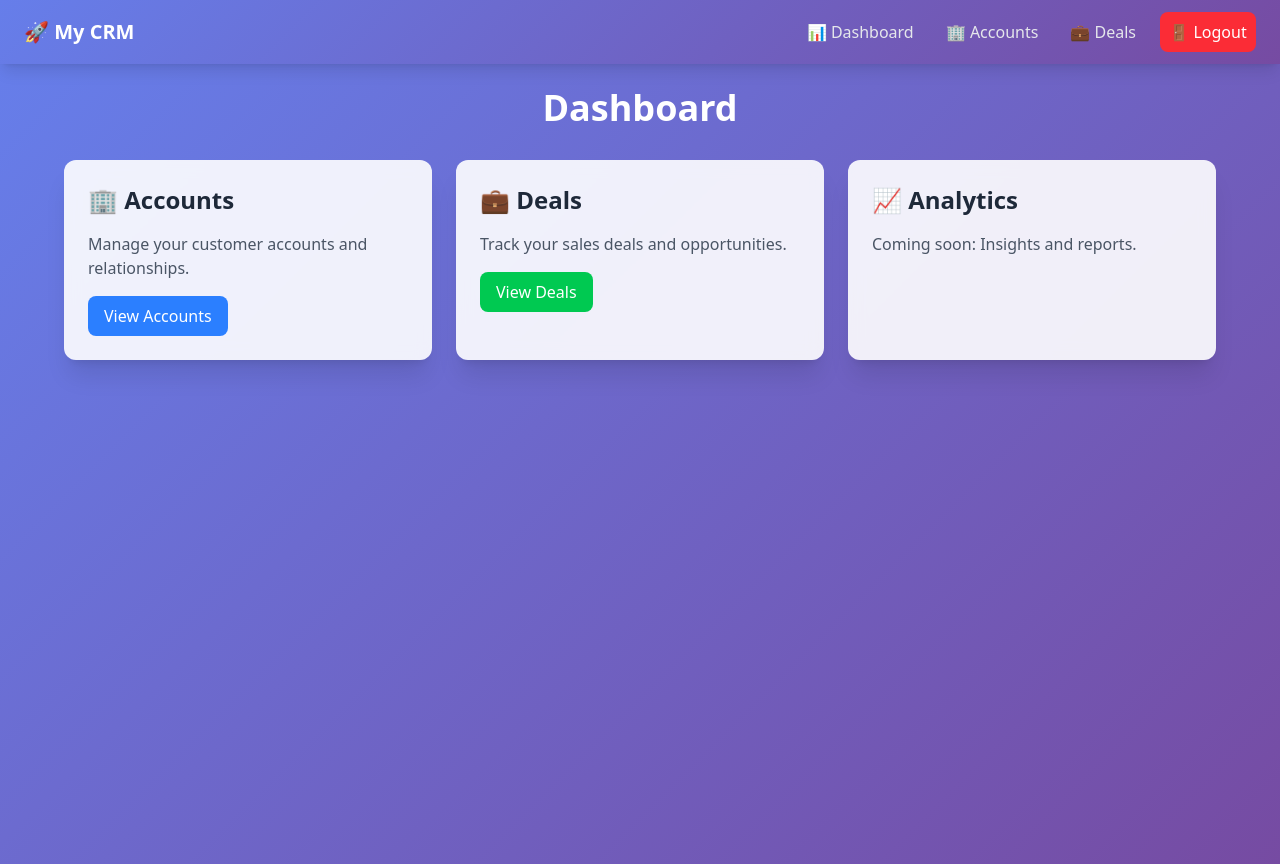
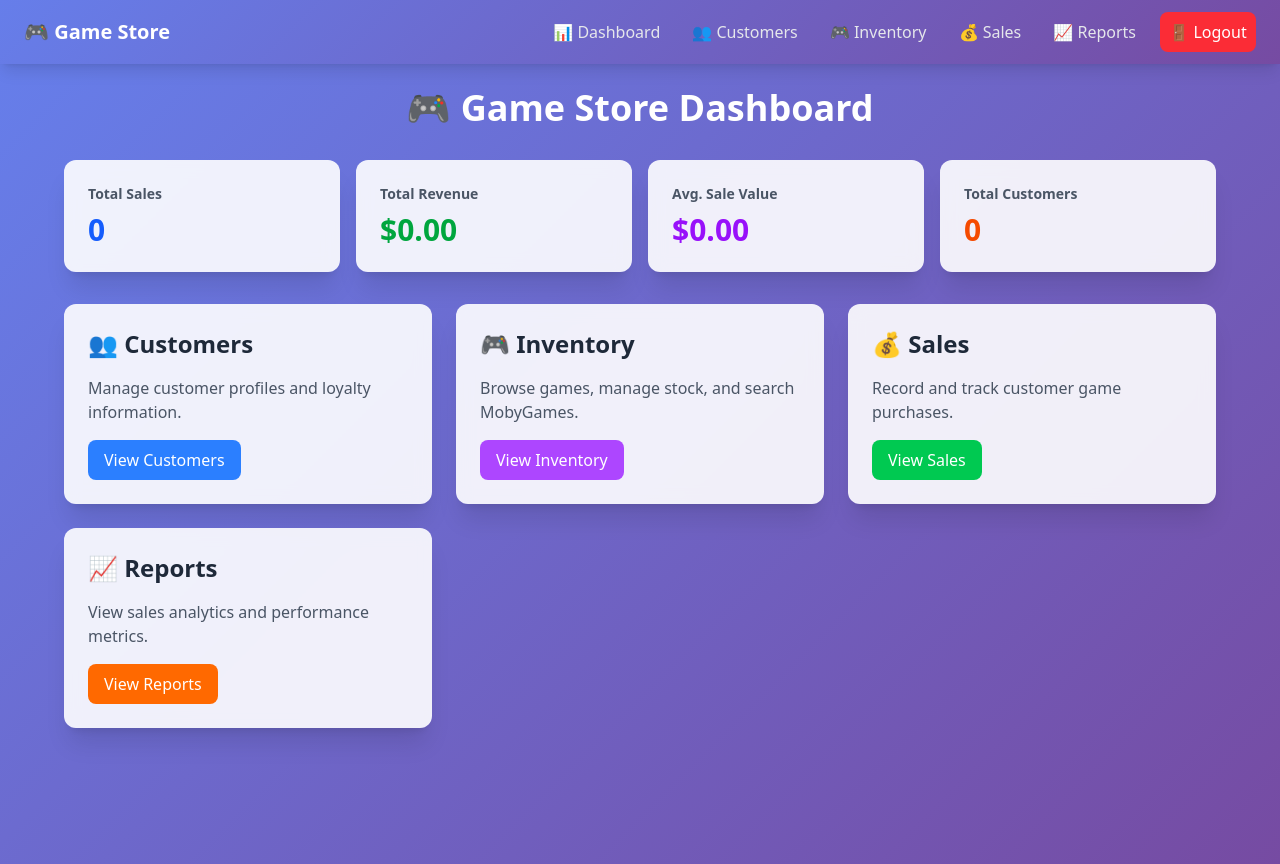
Before and after one commit to tanner-c/crm, a React (Vite) app in the folder client/: page /dashboard in a window 1280 px wide. Built offline with nearby package versions, Linux system fonts and the light colour scheme; no server answers; sample sign-in values are in the browser's storage.

Commit message:
Update Navbar and Dashboard.

```diff
--- a/client/src/components/ui/Navbar.tsx
+++ b/client/src/components/ui/Navbar.tsx
@@ -28,7 +28,7 @@ export function Navbar() {
 
   return (
     <nav className="fixed top-0 left-0 w-full h-16 gradient-bg flex items-center px-4 md:px-6 shadow-lg fade-in z-40">
-      <h1 className="text-white text-lg md:text-xl font-bold">🚀 My CRM</h1>
+      <h1 className="text-white text-lg md:text-xl font-bold">🎮 Game Store</h1>
 
       {/* Desktop Menu */}
       <div className="ml-auto hidden md:flex items-center space-x-4">
@@ -37,11 +37,17 @@ export function Navbar() {
             <Link to="/dashboard" className="text-gray-200 hover:text-white transition-colors duration-200 px-2 py-1 rounded hover:bg-white/10">
               📊 Dashboard
             </Link>
-            <Link to="/accounts" className="text-gray-200 hover:text-white transition-colors duration-200 px-2 py-1 rounded hover:bg-white/10">
-              🏢 Accounts
+            <Link to="/customers" className="text-gray-200 hover:text-white transition-colors duration-200 px-2 py-1 rounded hover:bg-white/10">
+              👥 Customers
             </Link>
-            <Link to="/deals" className="text-gray-200 hover:text-white transition-colors duration-200 px-2 py-1 rounded hover:bg-white/10">
-              💼 Deals
+            <Link to="/inventory" className="text-gray-200 hover:text-white transition-colors duration-200 px-2 py-1 rounded hover:bg-white/10">
+              🎮 Inventory
+            </Link>
+            <Link to="/sales" className="text-gray-200 hover:text-white transition-colors duration-200 px-2 py-1 rounded hover:bg-white/10">
+              💰 Sales
+            </Link>
+            <Link to="/reports" className="text-gray-200 hover:text-white transition-colors duration-200 px-2 py-1 rounded hover:bg-white/10">
+              📈 Reports
             </Link>
             <LogoutButton />
           </>}
@@ -70,18 +76,32 @@ export function Navbar() {
               📊 Dashboard
             </Link>
             <Link
-              to="/accounts"
+              to="/customers"
               className="text-gray-200 hover:text-white transition-colors duration-200 px-2 py-2 rounded hover:bg-white/10"
               onClick={() => setIsMenuOpen(false)}
             >
-              🏢 Accounts
+              👥 Customers
             </Link>
             <Link
-              to="/deals"
+              to="/inventory"
               className="text-gray-200 hover:text-white transition-colors duration-200 px-2 py-2 rounded hover:bg-white/10"
               onClick={() => setIsMenuOpen(false)}
             >
-              💼 Deals
+              🎮 Inventory
+            </Link>
+            <Link
+              to="/sales"
+              className="text-gray-200 hover:text-white transition-colors duration-200 px-2 py-2 rounded hover:bg-white/10"
+              onClick={() => setIsMenuOpen(false)}
+            >
+              💰 Sales
+            </Link>
+            <Link
+              to="/reports"
+              className="text-gray-200 hover:text-white transition-colors duration-200 px-2 py-2 rounded hover:bg-white/10"
+              onClick={() => setIsMenuOpen(false)}
+            >
+              📈 Reports
             </Link>
             <div className="pt-2">
               <LogoutButton />
--- a/client/src/pages/Dashboard.tsx
+++ b/client/src/pages/Dashboard.tsx
@@ -1,24 +1,95 @@
+import { useEffect, useState } from 'react';
+import { fetchSalesSummary } from '../lib/api';
+
 export default function Dashboard() {
+  const [summary, setSummary] = useState<any>(null);
+  const [loading, setLoading] = useState<boolean>(true);
+
+  useEffect(() => {
+    const loadSummary = async () => {
+      try {
+        const res = await fetchSalesSummary();
+        if (res.data) {
+          setSummary(res.data);
+        }
+      } catch (err) {
+        console.error('Failed to fetch sales summary:', err);
+      }
+      setLoading(false);
+    };
+    loadSummary();
+  }, []);
+
   return (
     <div className="min-h-screen gradient-bg p-4 md:p-6 fade-in">
       <div className="max-w-6xl mx-auto">
-        <h1 className="text-4xl font-bold text-white mb-8 text-center">Dashboard</h1>
+        <h1 className="text-4xl font-bold text-white mb-8 text-center">🎮 Game Store Dashboard</h1>
+
+        {loading ? (
+          <div className="text-center text-white">Loading...</div>
+        ) : (
+          <>
+            {/* Summary Cards */}
+            <div className="grid grid-cols-1 md:grid-cols-2 lg:grid-cols-4 gap-4 mb-8">
+              <div className="bg-white/90 backdrop-blur-sm rounded-xl shadow-xl p-6 card-hover">
+                <h3 className="text-sm font-semibold text-gray-600 mb-2">Total Sales</h3>
+                <p className="text-3xl font-bold text-blue-600">
+                  {summary?.totalSales || 0}
+                </p>
+              </div>
+              <div className="bg-white/90 backdrop-blur-sm rounded-xl shadow-xl p-6 card-hover">
+                <h3 className="text-sm font-semibold text-gray-600 mb-2">Total Revenue</h3>
+                <p className="text-3xl font-bold text-green-600">
+                  ${summary?.totalRevenue?.toFixed(2) || '0.00'}
+                </p>
+              </div>
+              <div className="bg-white/90 backdrop-blur-sm rounded-xl shadow-xl p-6 card-hover">
+                <h3 className="text-sm font-semibold text-gray-600 mb-2">Avg. Sale Value</h3>
+                <p className="text-3xl font-bold text-purple-600">
+                  ${summary?.averageSaleValue?.toFixed(2) || '0.00'}
+                </p>
+              </div>
+              <div className="bg-white/90 backdrop-blur-sm rounded-xl shadow-xl p-6 card-hover">
+                <h3 className="text-sm font-semibold text-gray-600 mb-2">Total Customers</h3>
+                <p className="text-3xl font-bold text-orange-600">
+                  {summary?.totalCustomers || 0}
+                </p>
+              </div>
+            </div>
+
+            {/* Navigation Cards */}
             <div className="grid grid-cols-1 md:grid-cols-2 lg:grid-cols-3 gap-6">
               <div className="bg-white/90 backdrop-blur-sm rounded-xl shadow-xl p-6 card-hover">
-            <h2 className="text-2xl font-semibold text-gray-800 mb-4">🏢 Accounts</h2>
-            <p className="text-gray-600">Manage your customer accounts and relationships.</p>
-            <a href="/accounts" className="mt-4 inline-block bg-blue-500 text-white px-4 py-2 rounded-lg hover:bg-blue-600 transition-colors duration-200">View Accounts</a>
+                <h2 className="text-2xl font-semibold text-gray-800 mb-4">👥 Customers</h2>
+                <p className="text-gray-600">Manage customer profiles and loyalty information.</p>
+                <a href="/customers" className="mt-4 inline-block bg-blue-500 text-white px-4 py-2 rounded-lg hover:bg-blue-600 transition-colors duration-200">View Customers</a>
               </div>
               <div className="bg-white/90 backdrop-blur-sm rounded-xl shadow-xl p-6 card-hover">
-            <h2 className="text-2xl font-semibold text-gray-800 mb-4">💼 Deals</h2>
-            <p className="text-gray-600">Track your sales deals and opportunities.</p>
-            <a href="/deals" className="mt-4 inline-block bg-green-500 text-white px-4 py-2 rounded-lg hover:bg-green-600 transition-colors duration-200">View Deals</a>
+                <h2 className="text-2xl font-semibold text-gray-800 mb-4">🎮 Inventory</h2>
+                <p className="text-gray-600">Browse games, manage stock, and search MobyGames.</p>
+                <a href="/inventory" className="mt-4 inline-block bg-purple-500 text-white px-4 py-2 rounded-lg hover:bg-purple-600 transition-colors duration-200">View Inventory</a>
+              </div>
+              <div className="bg-white/90 backdrop-blur-sm rounded-xl shadow-xl p-6 card-hover">
+                <h2 className="text-2xl font-semibold text-gray-800 mb-4">💰 Sales</h2>
+                <p className="text-gray-600">Record and track customer game purchases.</p>
+                <a href="/sales" className="mt-4 inline-block bg-green-500 text-white px-4 py-2 rounded-lg hover:bg-green-600 transition-colors duration-200">View Sales</a>
               </div>
               <div className="bg-white/90 backdrop-blur-sm rounded-xl shadow-xl p-6 card-hover md:col-span-2 lg:col-span-1">
-            <h2 className="text-2xl font-semibold text-gray-800 mb-4">📈 Analytics</h2>
-            <p className="text-gray-600">Coming soon: Insights and reports.</p>
+                <h2 className="text-2xl font-semibold text-gray-800 mb-4">📈 Reports</h2>
+                <p className="text-gray-600">View sales analytics and performance metrics.</p>
+                <a href="/reports" className="mt-4 inline-block bg-orange-500 text-white px-4 py-2 rounded-lg hover:bg-orange-600 transition-colors duration-200">View Reports</a>
               </div>
             </div>
+
+            {/* Games Sold */}
+            {summary?.totalGamiesSold && (
+              <div className="mt-8 bg-white/90 backdrop-blur-sm rounded-xl shadow-xl p-6 card-hover">
+                <h2 className="text-2xl font-semibold text-gray-800 mb-2">🎯 Total Games Sold</h2>
+                <p className="text-4xl font-bold text-indigo-600">{summary.totalGamiesSold}</p>
+              </div>
+            )}
+          </>
+        )}
       </div>
     </div>
   );
```
Lines whose indentation alone changed are shown as unchanged.
